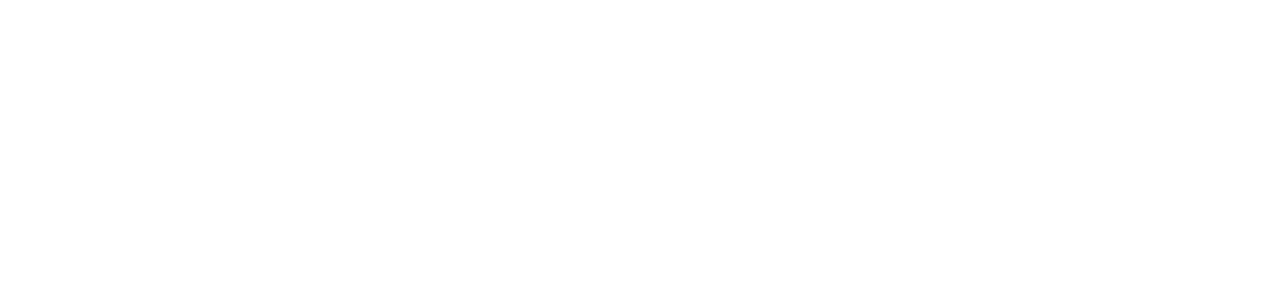
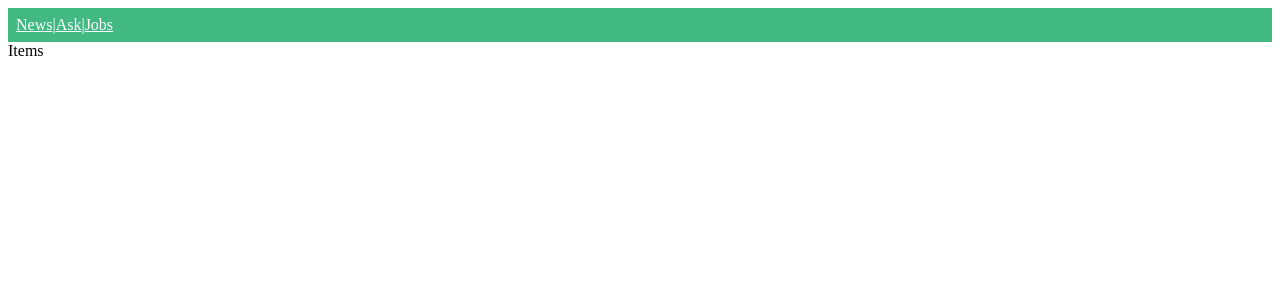
Before and after one commit to okyungjin/vue2-news, a Vue app: page /items in a window 1280 px wide. Shown: the top 300 px of the page. Built offline with nearby package versions, Linux system fonts and the light colour scheme.

Commit message:
[Router] Navigation 추가

```diff
--- a/src/App.vue
+++ b/src/App.vue
@@ -1,11 +1,15 @@
 <template>
   <div id="app">
+    <ToolBar></ToolBar>
     <router-view></router-view>
   </div>
 </template>
 
 <script>
+import ToolBar from './components/ToolBar.vue';
+
 export default {
   name: 'App',
+  components: { ToolBar },
 };
 </script>
--- /dev/null
+++ b/src/components/ToolBar.vue
@@ -0,0 +1,28 @@
+<template>
+  <div class="header">
+    <router-link to="/news">News</router-link> |
+    <router-link to="/ask">Ask</router-link> |
+    <router-link to="/jobs">Jobs</router-link>
+  </div>
+</template>
+
+<script>
+export default {
+  name: 'ToolBar',
+};
+</script>
+
+<style scoped>
+.header {
+  color: white;
+  background-color: #42b883;
+  display: flex;
+  padding: 8px;
+}
+.header .router-link-exact-active {
+  color: red;
+}
+.header a {
+  color: white;
+}
+</style>
--- a/src/main.js
+++ b/src/main.js
@@ -1,6 +1,6 @@
 import Vue from 'vue';
 import App from './App.vue';
-import router from './router';
+import router from './routes';
 
 Vue.config.productionTip = false;
 
--- /dev/null
+++ b/src/views/ItemsView.vue
@@ -0,0 +1,13 @@
+<template>
+  <div>Items</div>
+</template>
+
+<script>
+export default {
+  name: 'ItemsView',
+};
+</script>
+
+<style scoped>
+
+</style>
--- /dev/null
+++ b/src/views/UsersView.vue
@@ -0,0 +1,13 @@
+<template>
+  <div>Users</div>
+</template>
+
+<script>
+export default {
+  name: 'UsersView',
+};
+</script>
+
+<style scoped>
+
+</style>
```
Also changed, not shown: src/routes/index.js (renamed from src/router/index.js, +15 -1 lines).
